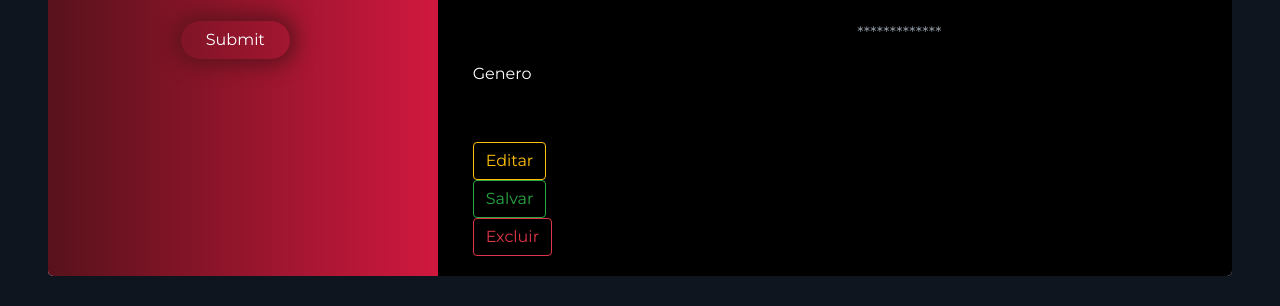
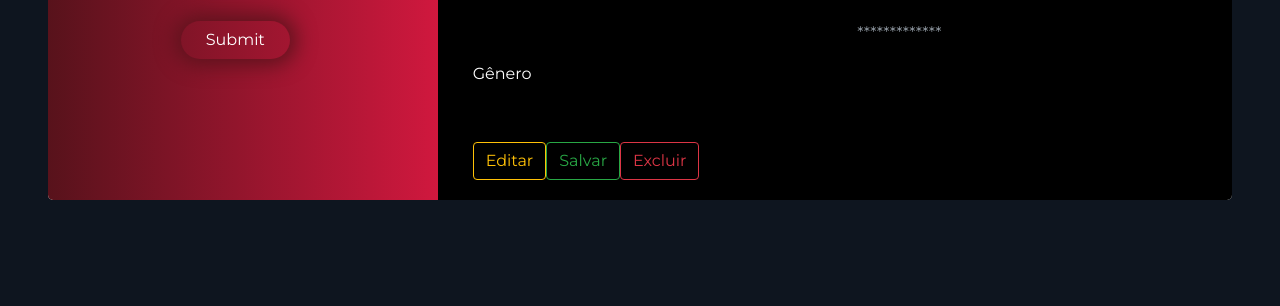
Before and after one commit to cinefyPFC/echeveria-code, a React (Create React App) app: page /perfil in a window 1280 px wide. Shown: the part 304-610 px from the top of the page. Built offline with nearby package versions, Linux system fonts and the light colour scheme; no server answers; sample sign-in values are in the browser's storage.

Commit message:
verificação de tokentização

```diff
--- a/src/views/Cadastro/index.jsx
+++ b/src/views/Cadastro/index.jsx
@@ -5,7 +5,6 @@ import 'react-toastify/dist/ReactToastify.min.css';
 import api from '../../services/api';
 // import ImageUploader from 'react-images-upload';
 import './style/cadastro.css';
-
 
 function Cadastro() {
   let history = useHistory();
@@ -16,7 +15,6 @@ function Cadastro() {
   const [emailSecundario, setEmailSecundario] = useState('');
   const [dtNascimento, setDtnascimento] = useState('');
   const [genero, setGenero] = useState('');
-
 
   const notificarSucessoCadastro = (response) => {
     toast.success(
@@ -37,10 +35,11 @@ function Cadastro() {
     sessionStorage.setItem('token', response.token);
     history.push('/perfil');
   };
+
   const notificarFalha = (error) => {
     toast.error(`${error.response.data.erro}`, {
       position: 'top-right',
-      autoClose: 5000,
+      autoClose: 1500,
       hideProgressBar: false,
       closeOnClick: true,
       pauseOnHover: true,
@@ -99,9 +98,9 @@ function Cadastro() {
               value={emailSecundario}
               onChange={(e) => setEmailSecundario(e.target.value)}
             />
-
             <label>Email Secundário</label>
           </div>
+
           <div className="user-box">
             <input
               type="text"
@@ -111,7 +110,6 @@ function Cadastro() {
               value={genero}
               onChange={(e) => setGenero(e.target.value)}
             />
-
             <label>Gênero Cinematográfico</label>
           </div>
 
@@ -141,7 +139,6 @@ function Cadastro() {
             />
           </div>
 
-
           <Link to="/login">
             <span></span>
             <span></span>
@@ -149,6 +146,7 @@ function Cadastro() {
             <span></span>
             Entrar
           </Link>
+
           <Link to="#" className="btnCadastrar" onClick={novoUsuario}>
             <span></span>
             <span></span>
@@ -171,7 +169,7 @@ function Cadastro() {
         personagemFav: personagem,
         emailSecundario: emailSecundario,
         dtNascimento: dtNascimento,
-
+        genero: genero,
       })
       .then(function (response) {
         notificarSucessoCadastro(response);
@@ -180,8 +178,6 @@ function Cadastro() {
         console.log('Opa aconteceu esse erro aqui!', error.toJSON());
         notificarFalha(error);
       });
-
-
   }
 }
 
--- a/src/views/Perfil/index.jsx
+++ b/src/views/Perfil/index.jsx
@@ -7,6 +7,7 @@ import api from '../../services/api';
 import onClickCancelar from './javascript/cancelar';
 import onClickEditar from './javascript/editar';
 import './style/perfil.css';
+import { useHistory } from 'react-router-dom';
 
 function Profile() {
   const [usuario, setUsuario] = useState([]);
@@ -16,6 +17,7 @@ function Profile() {
   const [senha, setSenha] = useState('');
   const [dtNascimento, setDtnascimento] = useState('');
   const [genero, setGenero] = useState('');
+  let history = useHistory();
 
   const data = new FormData();
 
@@ -51,6 +53,7 @@ function Profile() {
   }
   function onClickSalvar() {
     console.log('Alteração feita com sucesso');
+
   }
 
   useEffect(() => {
@@ -75,7 +78,13 @@ function Profile() {
     }
     getUsers();
   }, []);
-
+  if (sessionStorage.getItem('token') == null) {
+    history.push('/');
+    console.log("retorno");
+    return(
+      <div>não possui permissão</div>
+    )
+  } else {
     return (
       <div>
         <HeaderPerfil />
@@ -108,7 +117,10 @@ function Profile() {
                                 {usuario.apelido}
                               </p>
                             </div>
-                          <div id="initialinputapelido" className="inputhidden">
+                            <div
+                              id="initialinputapelido"
+                              className="inputhidden"
+                            >
                               <input
                                 className="editInputStyle"
                                 type="text"
@@ -163,7 +175,9 @@ function Profile() {
                                 maxLength="8"
                                 required="Digite sua data de nascimento"
                                 value={dtNascimento}
-                              onChange={(e) => setDtnascimento(e.target.value)}
+                                onChange={(e) =>
+                                  setDtnascimento(e.target.value)
+                                }
                               />
                             </div>
                           </Col>
@@ -187,13 +201,16 @@ function Profile() {
                             </div>
                           </Col>
                           <Col sm={6}>
-                          <p className="info-user">Genero</p>
+                            <p className="info-user">Gênero</p>
                             <div className="hiddeninfo" id="hiddeninfogenero">
                               <p className="text-muted info-database">
                                 {usuario.genero}
                               </p>
                             </div>
-                          <div id="initialinputgenero" className="inputhidden">
+                            <div
+                              id="initialinputgenero"
+                              className="inputhidden"
+                            >
                               <input
                                 className="editInputStyle"
                                 type="text"
@@ -209,7 +226,6 @@ function Profile() {
                         <Row className="buttonsPerfil">
                           <Col className="btnProfileAlt" md={12} sm={12}>
                             <div className="alinhamentoBotao">
-                            <div md={4}>
                               <Button
                                 outline
                                 color="warning"
@@ -231,8 +247,7 @@ function Profile() {
                               >
                                 Cancelar
                               </Button>
-                            </div>
-                            <div md={4}>
+
                               <Button
                                 outline
                                 color="success"
@@ -243,8 +258,7 @@ function Profile() {
                               >
                                 Salvar
                               </Button>
-                            </div>
-                            <div md={4}>
+
                               <Button
                                 outline
                                 color="danger"
@@ -255,7 +269,6 @@ function Profile() {
                               >
                                 Excluir
                               </Button>
-                            </div>
                             </div>
                           </Col>
                         </Row>
@@ -270,5 +283,6 @@ function Profile() {
       </div>
     );
   }
+}
 
 export default Profile;
```
Also changed, not shown: 1 other file (tests, documents, lock files or other folders). Lines whose indentation alone changed are shown as unchanged.
